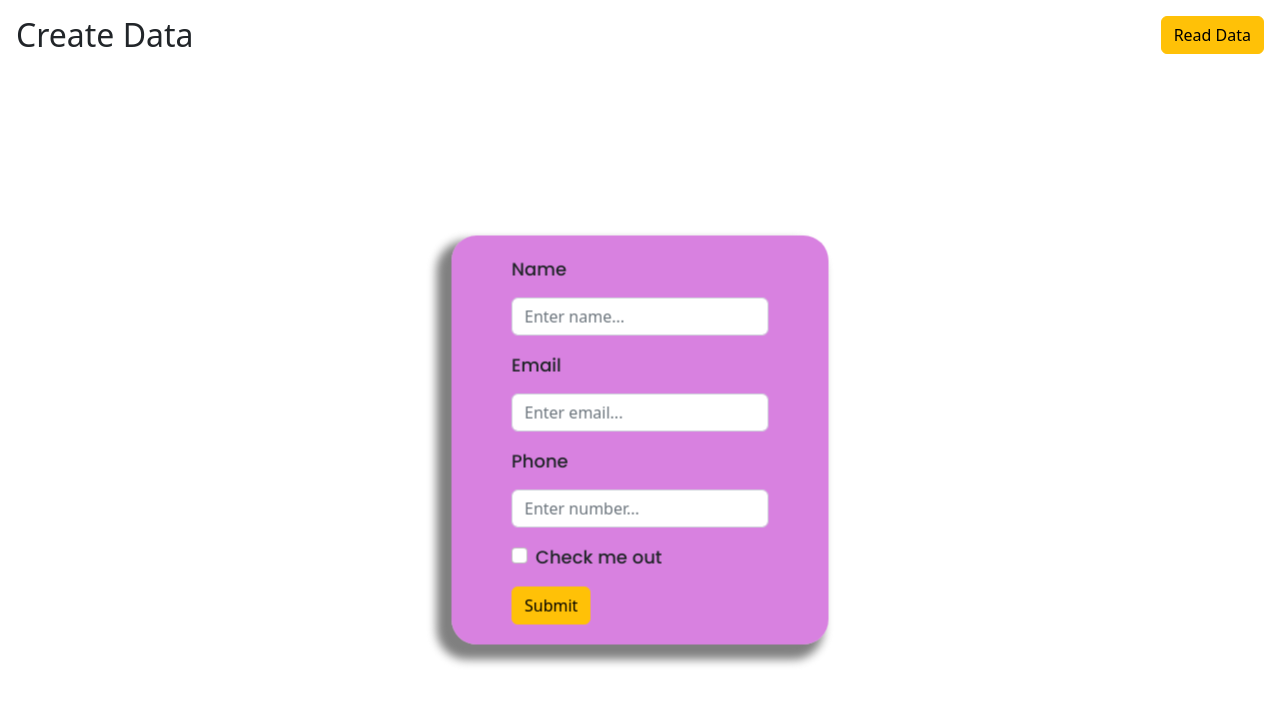
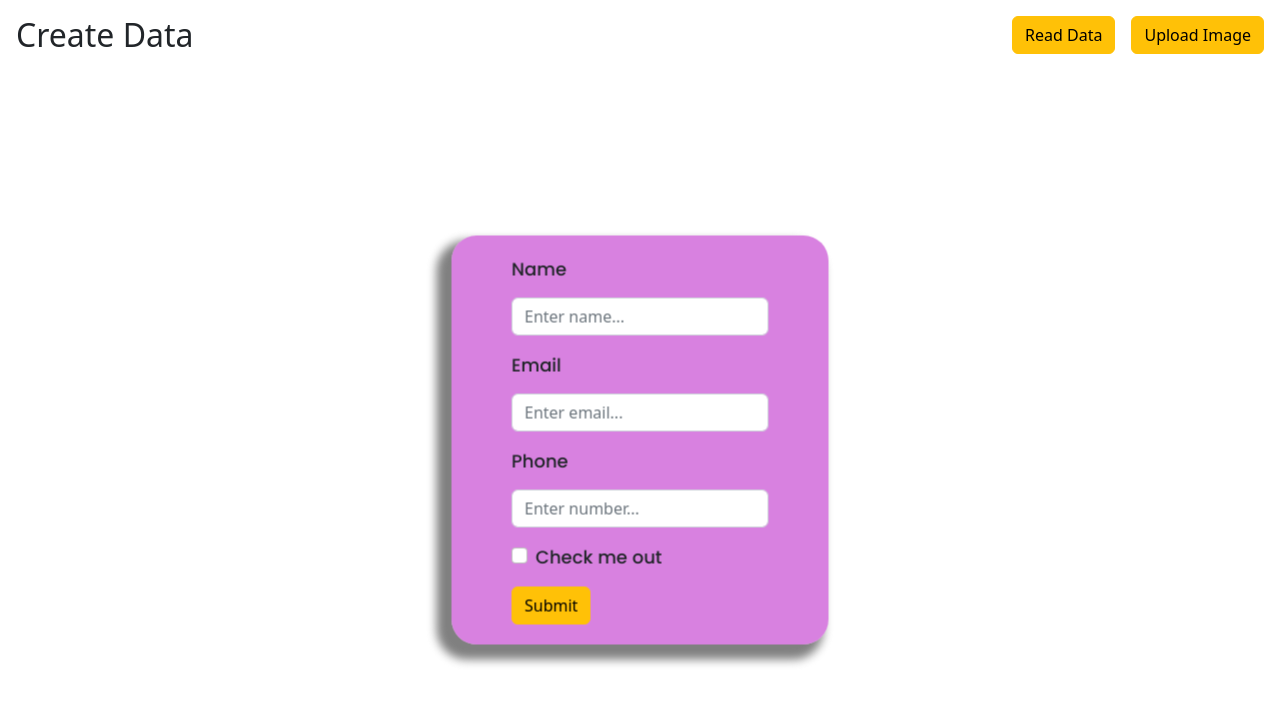
Before and after one commit to Mdsamir92/crud, a React (Create React App) app: page /home in a window 1280 px wide. Shown: the top 704 px of the page. Built offline with nearby package versions, Linux system fonts and the light colour scheme.

Commit message:
Update Create.js

```diff
--- a/src/Create.js
+++ b/src/Create.js
@@ -54,9 +54,14 @@ function Create() {
 
       <div className='d-flex justify-content-between m-3'>
         <h2>Create Data</h2>
+           <div>
         <Link to="/read">
-          <button className='btn btn-warning'>Read Data</button>
+          <button className='btn btn-warning mx-3'>Read Data</button>
         </Link>
+        <Link to="/upload">
+          <button className='btn btn-warning'>Upload Image </button>
+        </Link>
+        </div>
       </div>
 
        <div className='form-container'>
```
